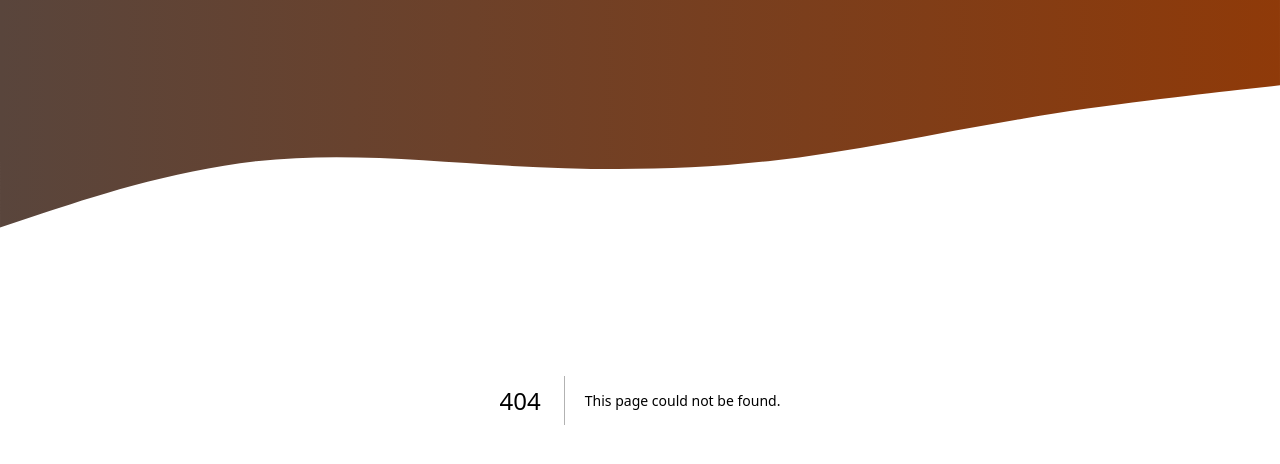
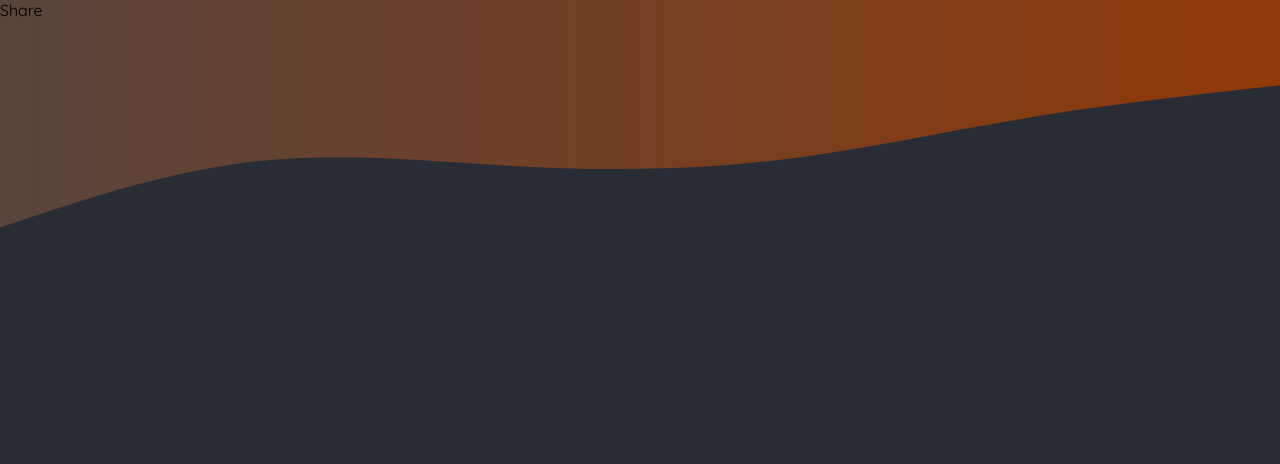
Before and after one commit to ajewoleOlugbenga/community-member, a Next.js app: page /meals/1 in a window 1280 px wide. Before the commit this address had no page. Shown: the top 464 px of the page. Built offline with nearby package versions, Linux system fonts and the light colour scheme.

Commit message:
feat: create page.js

```diff
--- /dev/null
+++ b/app/meals/[slug]/page.js
@@ -0,0 +1,9 @@
+import React from 'react'
+
+const Share = () => {
+  return (
+    <div>Share</div>
+  )
+}
+
+export default Share;
```
